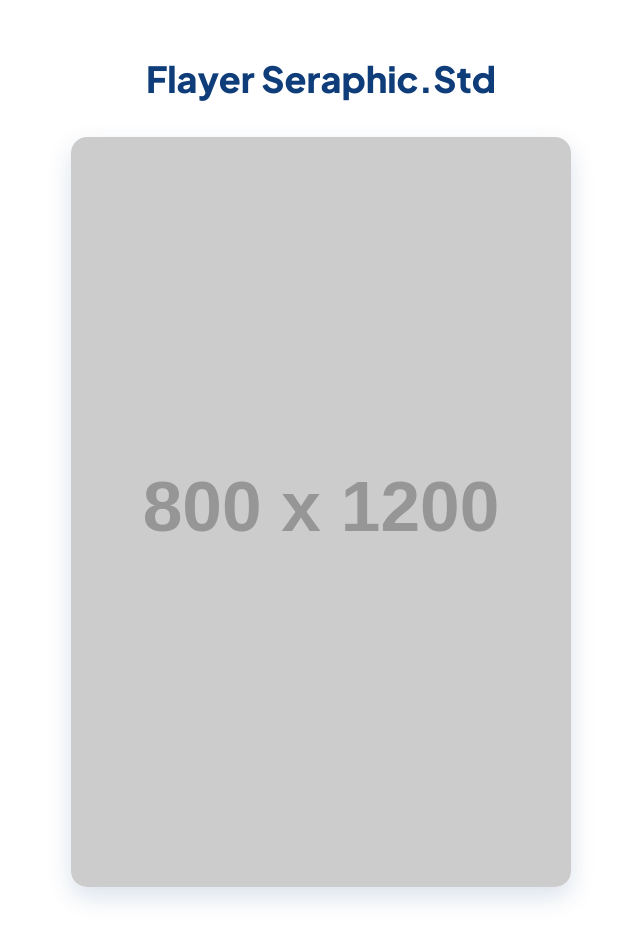
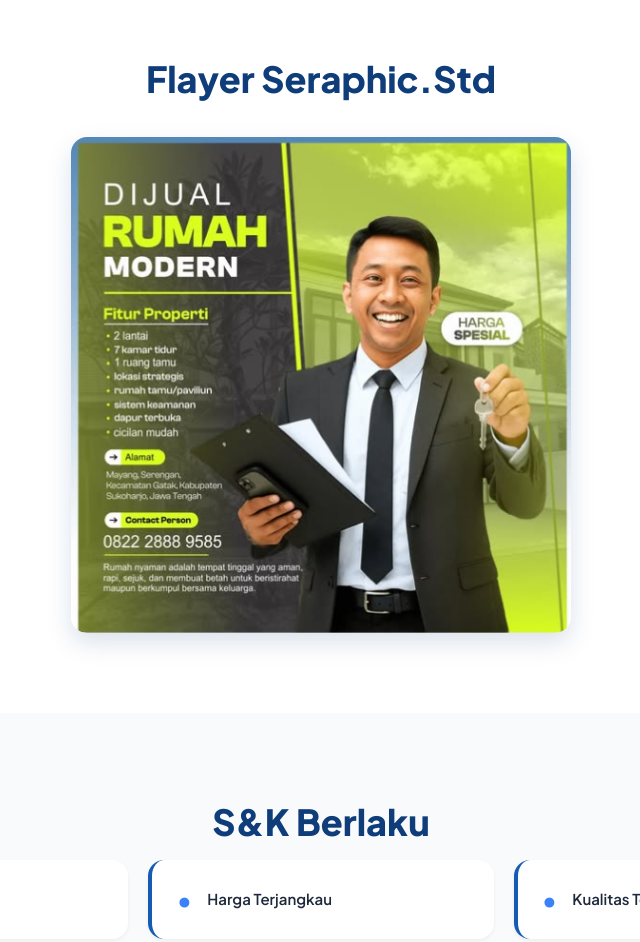
Before and after one commit to Atnan49/Seraphic_std, a plain HTML site: page index.html in a window 1280 px wide. Shown: the part 3180-4122 px from the top of the page, without its empty margins (319-959 px from the left). Drawn offline with Linux system fonts and the light colour scheme; some packages are replaced by stand-ins of ours; placeholder pictures from the web are drawn by us; a script that the page names is missing.

Commit message:
Update flyer section image with user uploaded flyer promo

```diff
--- a/index.html
+++ b/index.html
@@ -187,8 +187,7 @@
         <section id="flyer-section">
             <h2>Flayer Seraphic.Std</h2>
             <div class="flyer-container">
-                <img src="https://via.placeholder.com/800x1200?text=Flyer+Promo+Seraphic.Std"
-                    alt="Flyer Promosi Seraphic.Std" id="img-flyer-promo">
+                <img src="flyer_promo.png" alt="Flyer Promosi Seraphic.Std" id="img-flyer-promo">
             </div>
         </section>
 
```
Also changed, not shown: flyer_promo.png (added).
